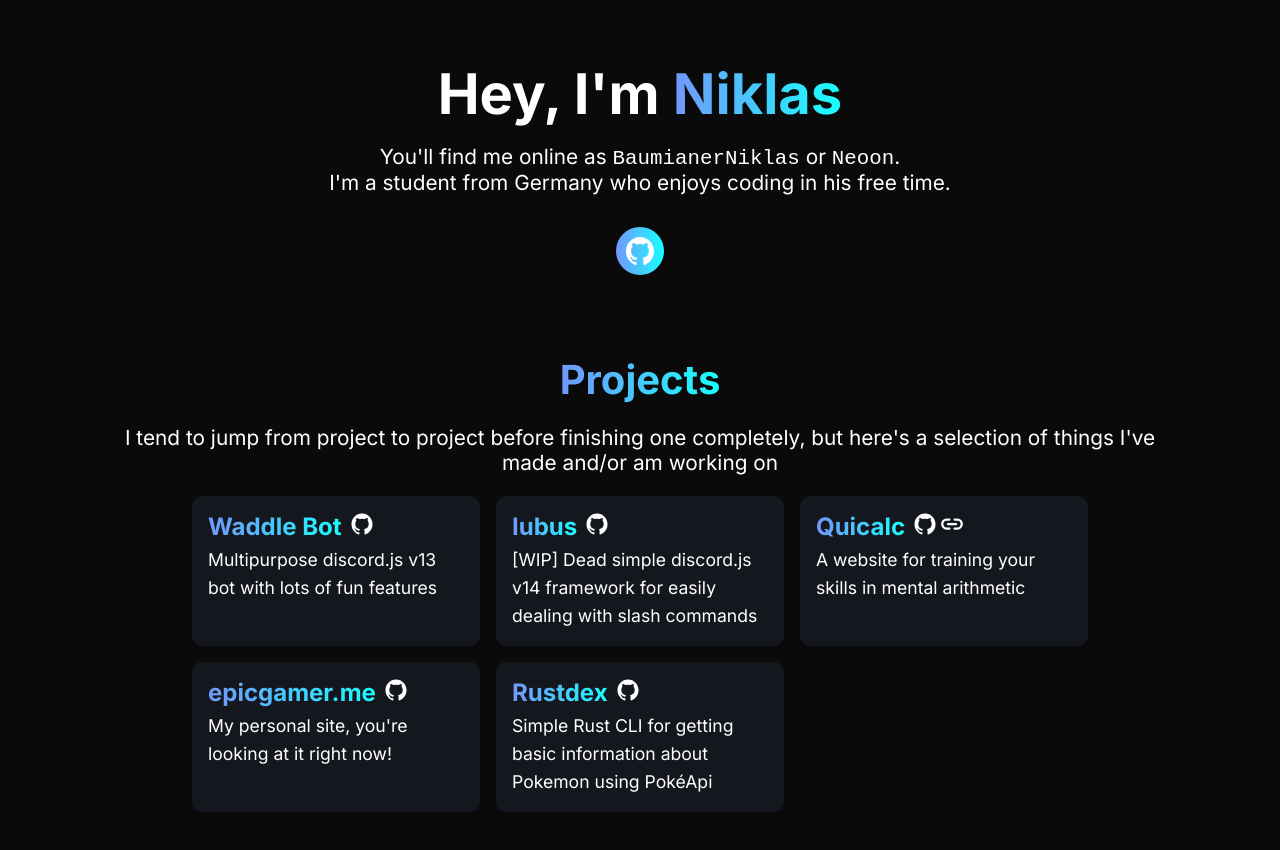
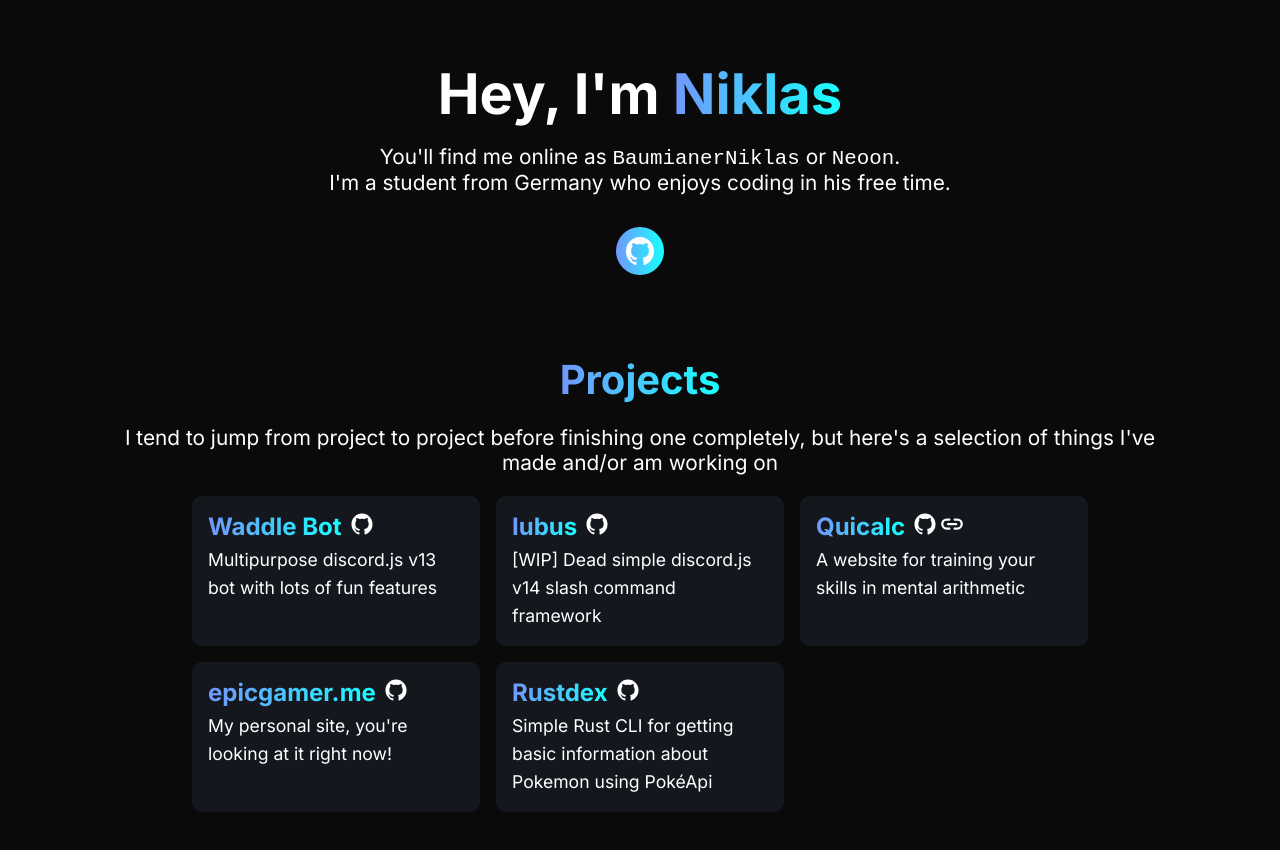
Before and after one commit to BaumianerNiklas/epicgamer.me, a Svelte app: page / in a window 1280 px wide. Shown: the top 850 px of the page. Built offline with nearby package versions, Linux system fonts and the light colour scheme.

Commit message:
refactor(projects): simpler wording, remove Node

```diff
--- a/src/data/projects.ts
+++ b/src/data/projects.ts
@@ -8,7 +8,6 @@ export interface Project {
 
 export enum Technology {
 	TypeScript,
-	Node,
 	Svelte,
 	Rust,
 }
@@ -18,13 +17,13 @@ export const projectData: Project[] = [
 		name: "Waddle Bot",
 		description: "Multipurpose discord.js v13 bot with lots of fun features",
 		repoName: "Waddle-Bot",
-		stack: [Technology.TypeScript, Technology.Node],
+		stack: [Technology.TypeScript],
 	},
 	{
 		name: "Iubus",
-		description: "[WIP] Dead simple discord.js v14 framework for easily dealing with slash commands",
+		description: "[WIP] Dead simple discord.js v14 slash command framework",
 		repoName: "iubus",
-		stack: [Technology.TypeScript, Technology.Node],
+		stack: [Technology.TypeScript],
 	},
 	{
 		name: "Quicalc",
```
